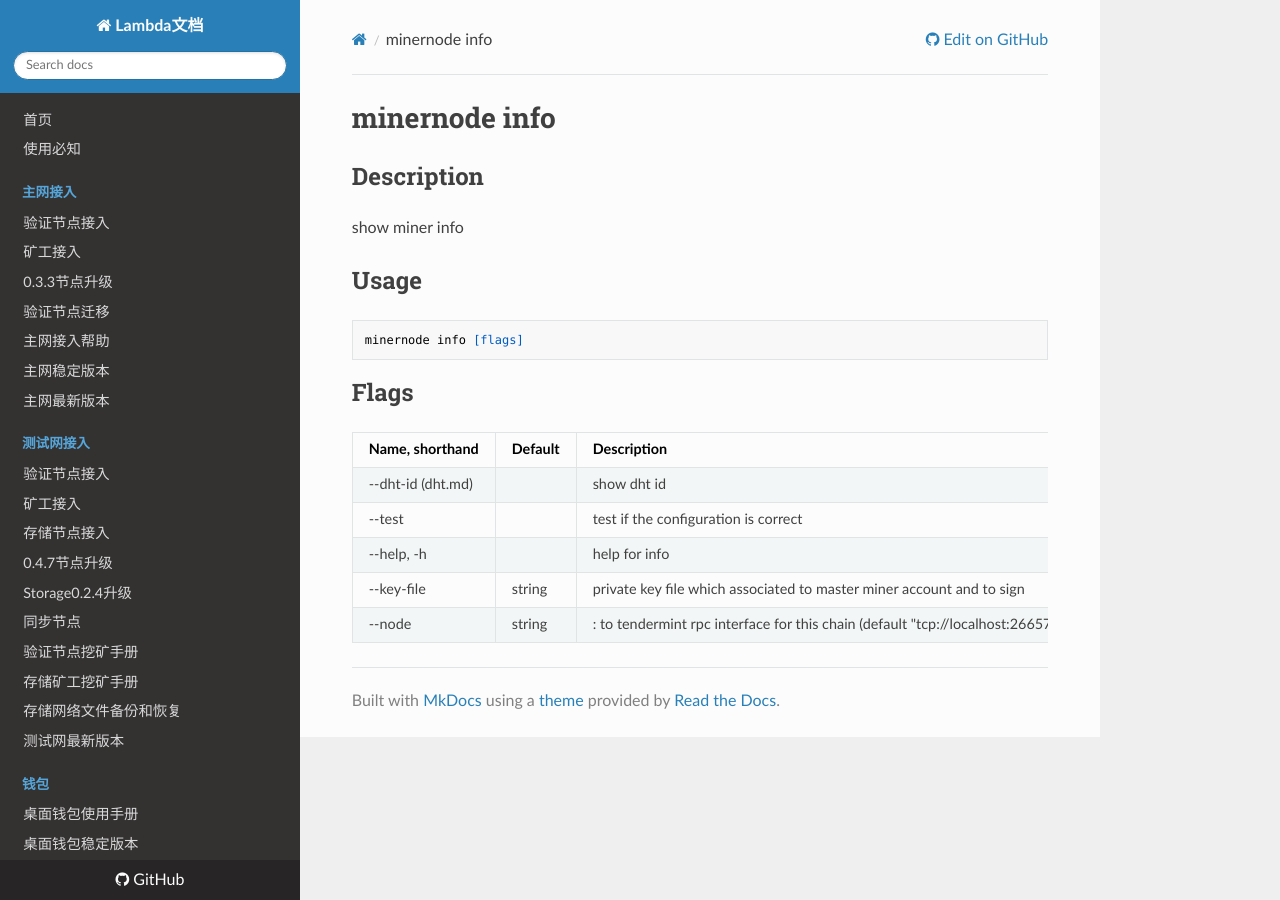
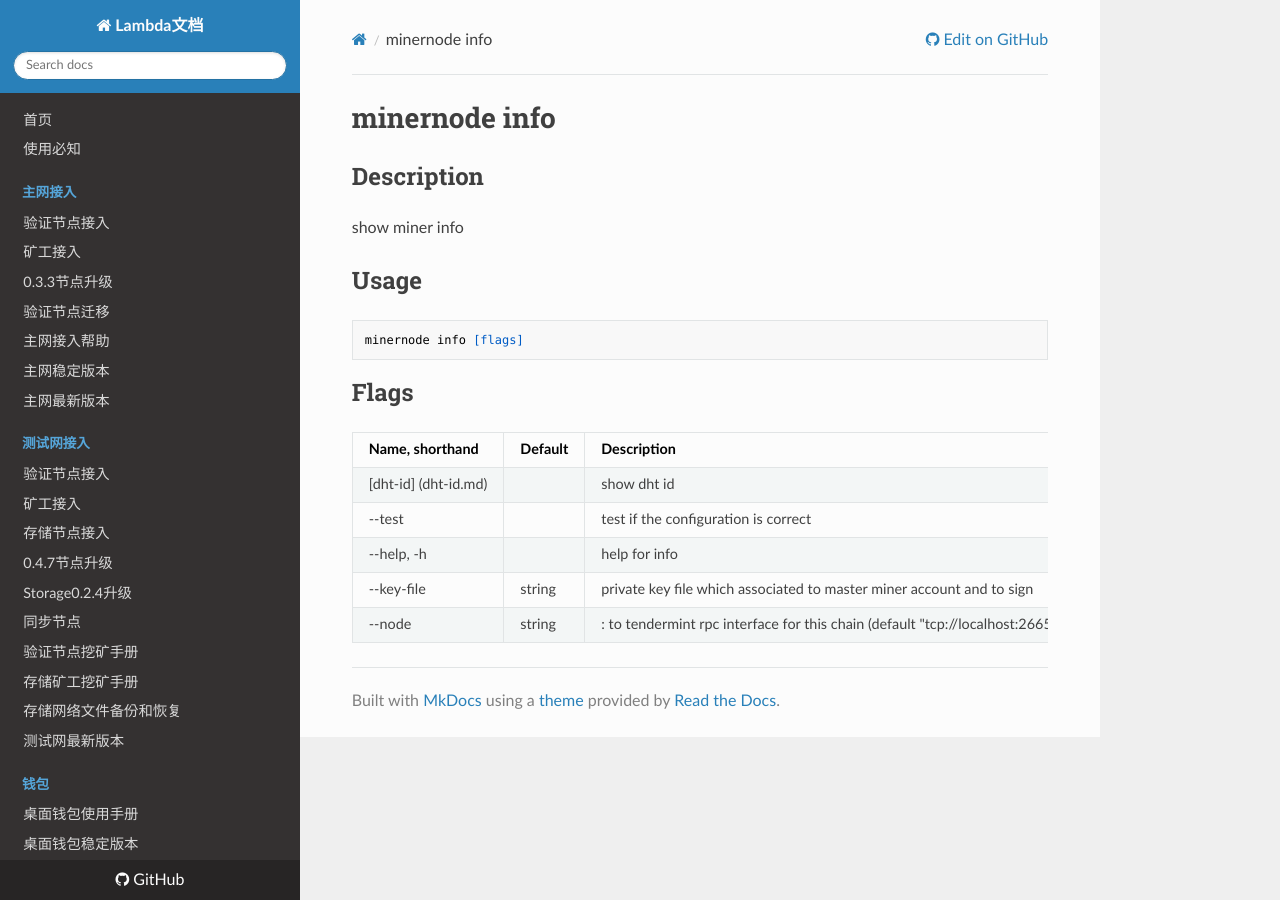
Before and after one commit to fireagainsmile/launch, an MkDocs documentation site: the page built from docs/minernode/info/README.md, in a window 1280 px wide. Built offline with MkDocs 1.6.1, drawn with Linux system fonts in a browser that asks for light colours; nearby versions of some CDN libraries.

```diff
--- a/docs/minernode/info/README.md
+++ b/docs/minernode/info/README.md
@@ -13,7 +13,7 @@ minernode info [flags]
 
 | Name, shorthand| Default   | Description | Required                                                                  |
 | --------------- | ----   | -------- | ---------------------
-| --dht-id (dht.md)    |   | show dht id    |                    |
+| [dht-id] (dht-id.md)    |   | show dht id    |                    |
 | --test        |     | test if the configuration is correct    |                     |
 | --help, -h      |  | help for info    |                       |
 | --key-file     | string | private key file which associated to master miner account and to sign    |                       |
```
